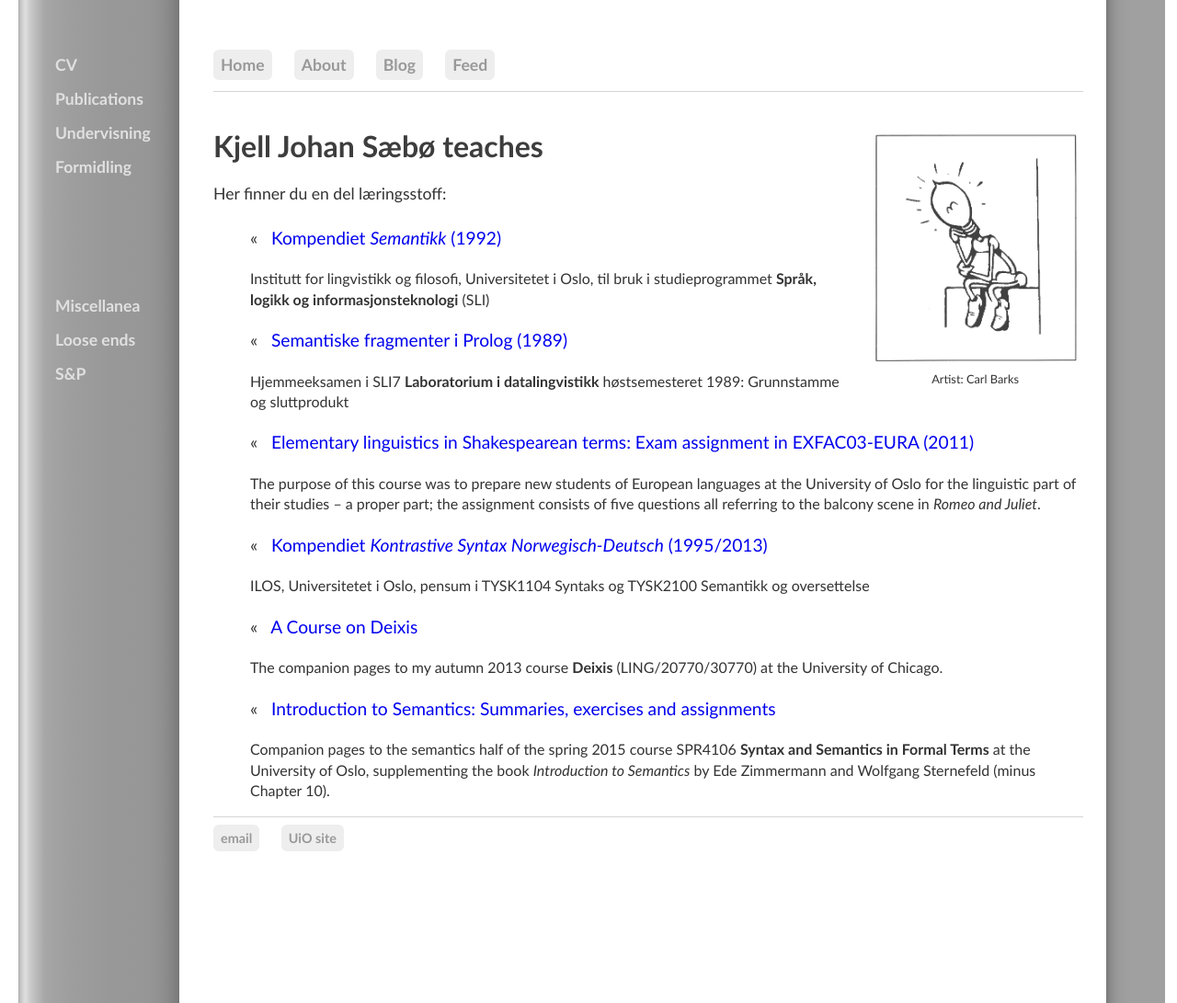
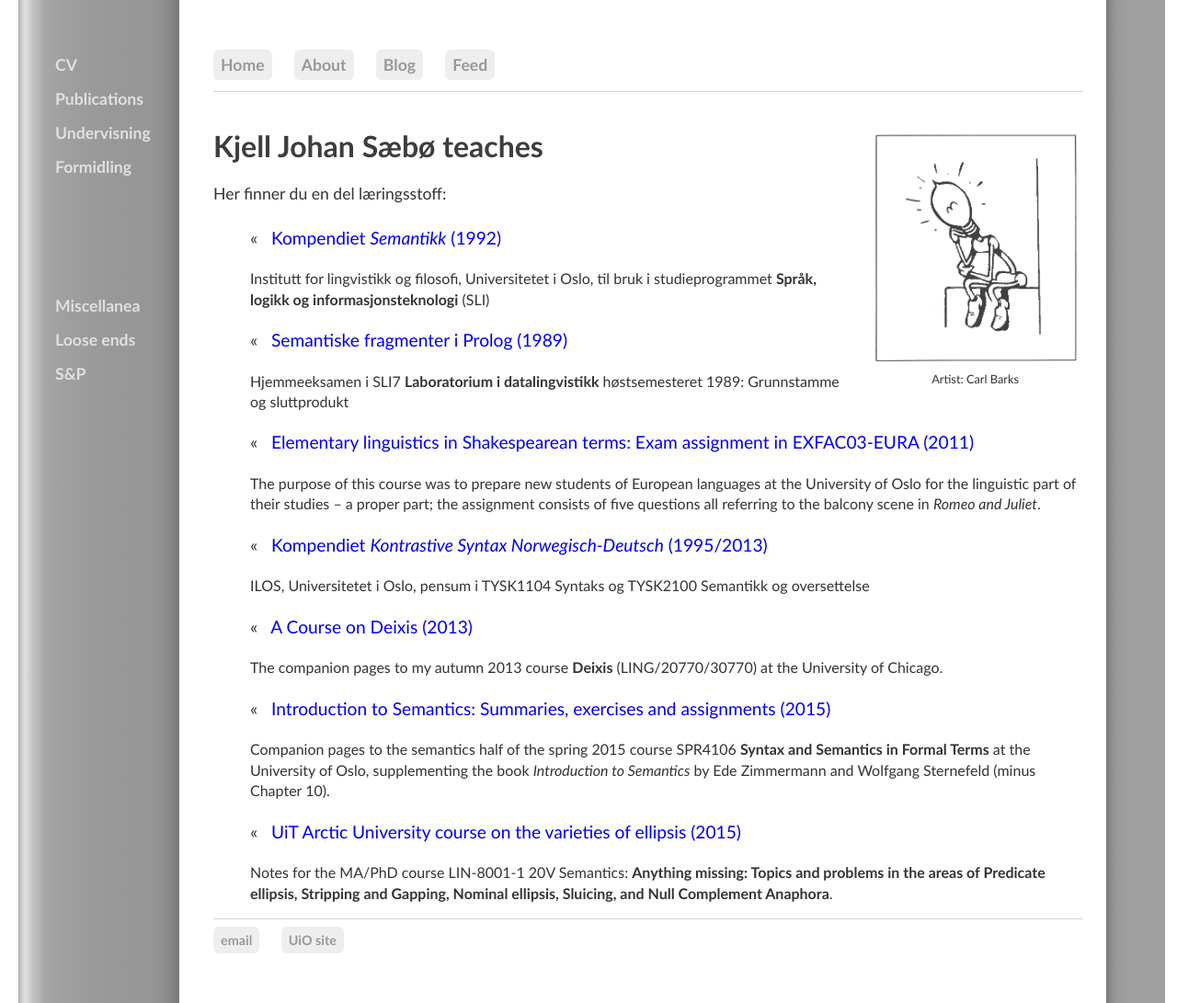
Before and after one commit to kjelljs/kjelljs.github.io, a Jekyll site: the page built from courses/index.html, in a window 1280 px wide and 1091 px high. Shown: the whole window at 92% size. Built offline with Jekyll 4.4.1, drawn with Linux system fonts in a browser that asks for light colours.

Commit message:
Update index.html

```diff
--- a/courses/index.html
+++ b/courses/index.html
@@ -35,9 +35,11 @@
 	<p>The purpose of this course was to prepare new students of European languages at the University of Oslo for the linguistic part of their studies – a proper part; the assignment consists of five questions all referring to the balcony scene in <i>Romeo and Juliet</i>.</p>
 <li id="blogposts">&laquo; &nbsp; <a href="/courses/kontrast.html">Kompendiet <i>Kontrastive Syntax Norwegisch-Deutsch</i> (1995/2013)</a></li>
 	<p>ILOS, Universitetet i Oslo, pensum i TYSK1104 Syntaks og TYSK2100 Semantikk og oversettelse</p>
-<li id="blogposts">&laquo; &nbsp; <a href="/courses/deixis.html">A Course on Deixis</a></li>
+<li id="blogposts">&laquo; &nbsp; <a href="/courses/deixis.html">A Course on Deixis (2013)</a></li>
 	<p>The companion pages to my autumn 2013 course <b>Deixis</b> (LING/20770/30770) at the University of Chicago.</p>
-	<li id="blogposts">&laquo; &nbsp; <a href="/courses/intosem.html">Introduction to Semantics: Summaries, exercises and assignments</a></li>
+	<li id="blogposts">&laquo; &nbsp; <a href="/courses/intosem.html">Introduction to Semantics: Summaries, exercises and assignments (2015)</a></li>
 	<p>Companion pages to the semantics half of the spring 2015 course SPR4106 <b>Syntax and Semantics in Formal Terms</b> at the University of Oslo,
 		supplementing the book <i>Introduction to Semantics</i> by Ede Zimmermann and Wolfgang Sternefeld (minus Chapter 10).</p>
+	<li id="blogposts">&laquo; &nbsp; <a href="/courses/ellipse.html">UiT Arctic University course on the varieties of ellipsis (2015)</a></li>
+	<p>Notes for the MA/PhD course LIN-8001-1 20V Semantics: <b>Anything missing: Topics and problems in the areas of Predicate ellipsis, Stripping and Gapping, Nominal ellipsis, Sluicing, and Null Complement Anaphora</b>.</p>
 </ul>
```
